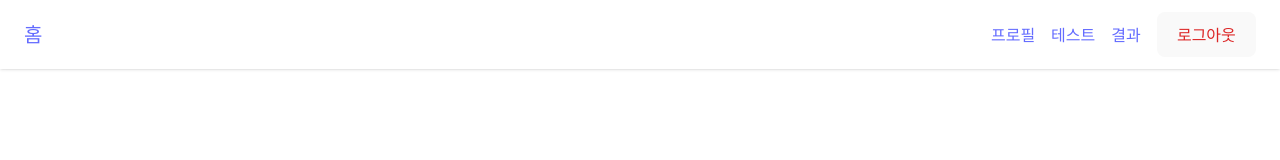
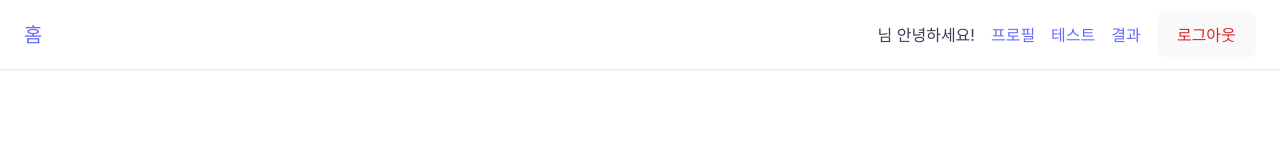
Before and after one commit to johj703/MBTI_test, a React (Vite) app: page / in a window 1280 px wide. Shown: the top 160 px of the page. Built offline with nearby package versions, Linux system fonts and the light colour scheme; sample sign-in values are in the browser's storage.

Commit message:
fix: Header에 로그인한 아이디의 별명 보여주도록 수정

```diff
--- a/src/components/Header.jsx
+++ b/src/components/Header.jsx
@@ -19,6 +19,9 @@ const Header = ({ user, setUser }) => {
           <div className="space-x-4">
             {user ? (
               <>
+                <span className="text-gray-700">
+                  {user.nickname}님 안녕하세요!
+                </span>
                 <Link to="/profile">프로필</Link>
                 <Link to="/test">테스트</Link>
                 <Link to="/results">결과</Link>
```
